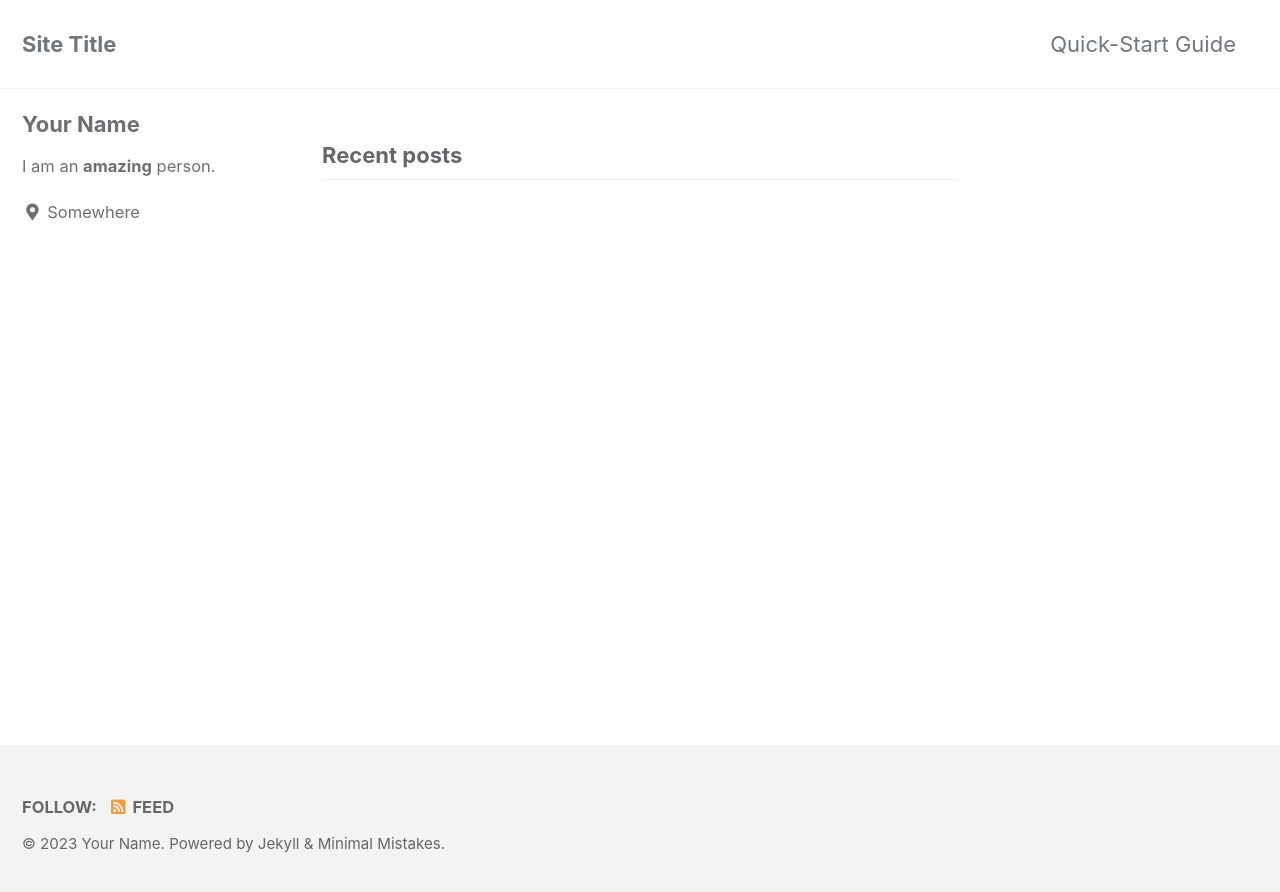
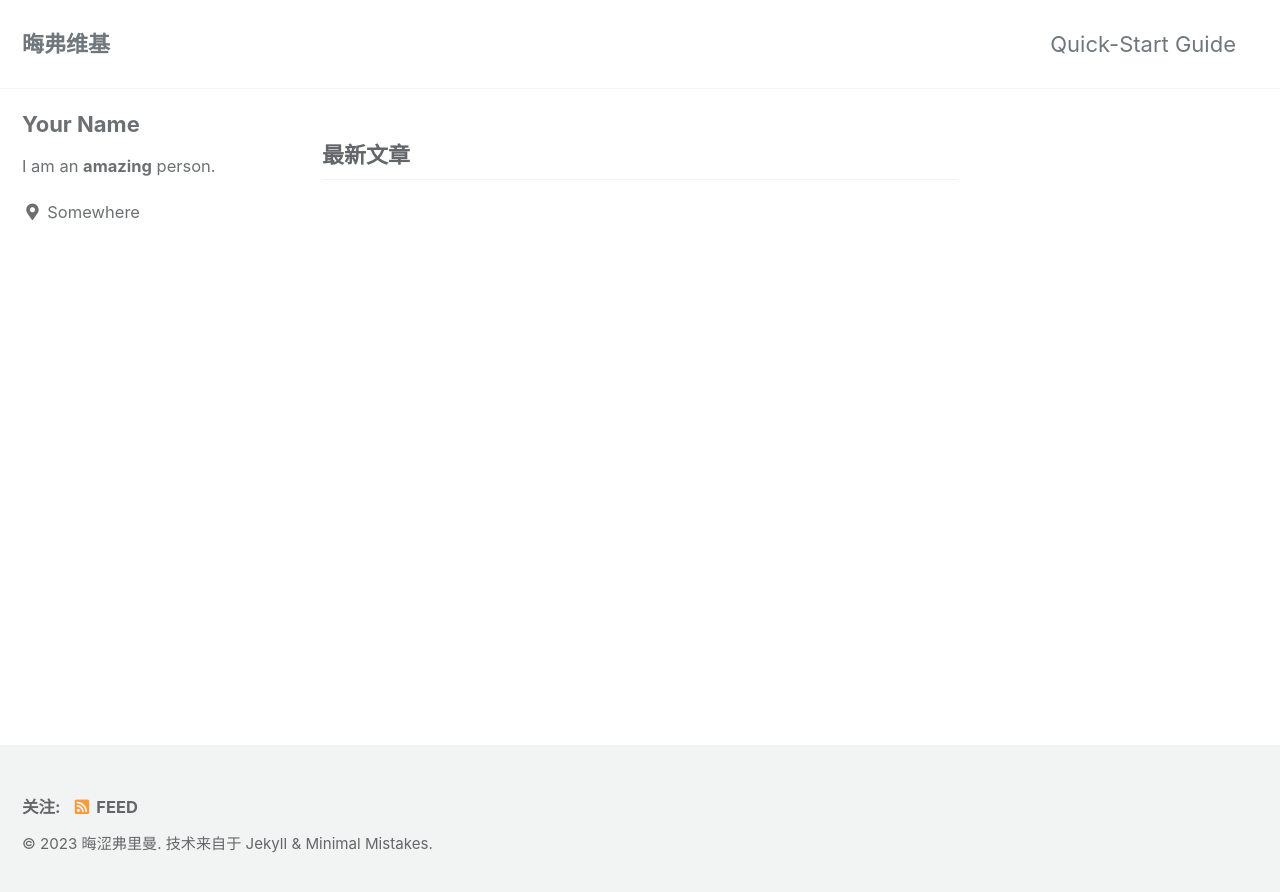
Before and after one commit to obscurefreeman/obscurefreemanwiki.github, a Jekyll site: the page built from index.html, in a window 1280 px wide. Shown: the top 892 px of the page. Built offline with Jekyll 4.4.1, drawn with Linux system fonts in a browser that asks for light colours; cached includes are drawn as plain includes; the list of posts is cut into pages by our own code.

Commit message:
Add files via upload

```diff
--- a/_config.yml
+++ b/_config.yml
@@ -15,11 +15,11 @@
 minimal_mistakes_skin    : "default" # "air", "aqua", "contrast", "dark", "dirt", "neon", "mint", "plum", "sunrise"
 
 # Site Settings
-locale                   : "en-US"
-title                    : "Site Title"
+locale                   : "zh-CN"
+title                    : "晦弗维基"
 title_separator          : "-"
 subtitle                 : # site tagline that appears below site title in masthead
-name                     : "Your Name"
+name                     : "晦涩弗里曼"
 description              : "An amazing website."
 url                      : # the base hostname & protocol for your site e.g. "https://mmistakes.github.io"
 baseurl                  : # the subpath of your site, e.g. "/blog"
```
